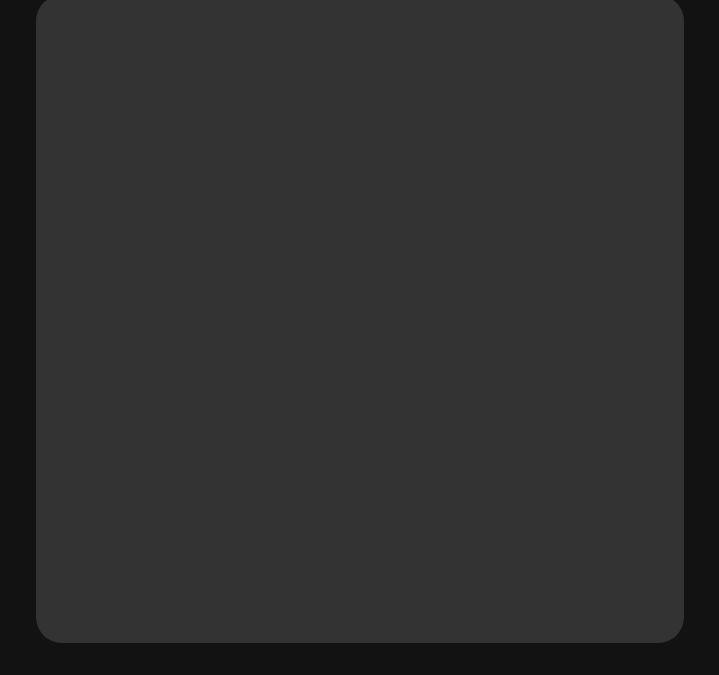
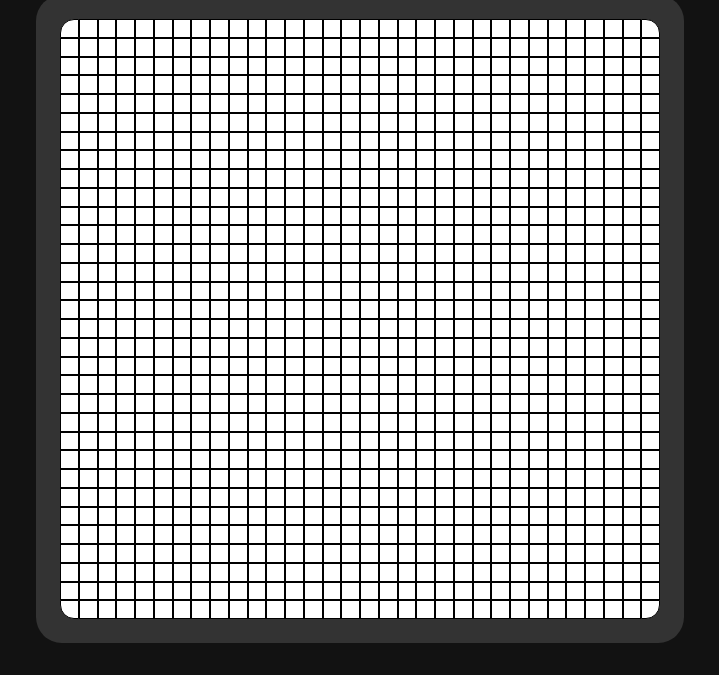
Before and after one commit to issac-in/odin-etch-a-sketch, a plain HTML site: page index.html in a window 1280 px wide. Shown: the part 125-800 px from the top of the page, without its empty margins (280-999 px from the left). Drawn offline with nearby package versions, Linux system fonts and the light colour scheme.

Commit message:
Implement dynamic grid density logic
Before, there was no existing feature to generate the display of the
etch-a-sketch, which was the whole point of this project. Now, there is.

Side-effects / Unintuitive consequences of this feature:
- I have not connected this to any user input yet.
- The MAXIMUM_DENSITY of the grid is 100, otherwise it looks terrible,
  and it gets really slow to load.
- For deleteGrid() you cannot use a live NodeList or HTMLCollection,
  because the removal of nodes, would mean only half get removed. It was
  a deliberate choice to use document.querySelectorAll(), as it returns
  a static NodeList, unlike something like parentNode.children, which
  was the original plan.
- For isCornerSquare() the parameter name sqrtDensity was an attempt to
  make it more clear that a sketchpad's width would only consistent of
  the sqrtDensity worth of pixels (e.g. 16). squareIndex is a direct
  reference to how each of the generated pixels has an id assigned based
  on the index of its generation (e.g. 0 to 255).

```diff
--- a/index.html
+++ b/index.html
@@ -16,7 +16,7 @@
             <h1>Etch-a-Sketch</h1>
             <p>Draw with the mouse over the grid!</p>
         </header>
-        <div class="container settings">
+        <div class="container-settings">
             <section class="grid">
                 <h2>Grid Options</h2>
                 <div class="settings">
@@ -34,7 +34,10 @@
                 </div>
             </section>
         </div>
-        <div class="container sketch-pad">
+        <div class="container-sketch-pad">
+            <div class="sketch-pad">
+
+            </div>
         </div>
     </main>
 </body>
--- a/script.js
+++ b/script.js
@@ -1 +1,95 @@
 "use strict"
+
+function checkGridAlreadyExists(parentNode) {
+    return parentNode.children.length;
+}
+
+function checkInvalidGridDensity(num) {
+    const MINIMUM_DENSITY = 16;
+    const MAXIMUM_DENSITY = 100;
+    let invalidGridDensity = true;
+
+    if (num < MINIMUM_DENSITY || num > MAXIMUM_DENSITY) {
+        console.error(`Expected a density between 16 & 100, got ${num}.`);
+    } else {
+        invalidGridDensity = false;
+    }
+    return invalidGridDensity;
+}
+
+function deleteGrid() {
+    const pixels = document.querySelectorAll(".pixel");
+    for (const pixel of pixels) {
+        pixel.remove();
+    }
+}
+
+function isCornerSquare(sqrtDensity, squareIndex) {
+    const TOP_LEFT_INDEX = 0;
+    const TOP_RIGHT_INDEX = sqrtDensity - 1;
+    const BOTTOM_LEFT_INDEX = sqrtDensity**2 - sqrtDensity;
+    const BOTTOM_RIGHT_INDEX = sqrtDensity**2 - 1;
+
+    let output;
+    switch (squareIndex) {
+        case TOP_LEFT_INDEX:
+            output = "topLeft";
+            break;
+        case TOP_RIGHT_INDEX:
+            output = "topRight";
+            break;
+        case BOTTOM_LEFT_INDEX:
+            output = "bottomLeft";
+            break;
+        case BOTTOM_RIGHT_INDEX:
+            output = "bottomRight";
+            break;
+        default:
+            output = "not a corner square";
+            break;
+    }
+    return output;
+}
+
+function setGridDensity(num = 16) {
+    if (checkInvalidGridDensity(num)) { return; }
+
+    const sketchPad = document.querySelector(".sketch-pad");
+    const sketchPadWidth = sketchPad.clientWidth;
+    const pixelValue = +(sketchPadWidth / num).toFixed(2);
+    const CORNER_RADIUS = "14px";
+
+    if (checkGridAlreadyExists(sketchPad)) { deleteGrid(); }
+
+    for (let i = 0; i < num**2; i++) {
+        let sketchPadPixel = document.createElement("div");
+        sketchPadPixel.setAttribute("class", "pixel");
+        sketchPadPixel.setAttribute("id", i);
+        sketchPadPixel.setAttribute("style",`
+            width: ${pixelValue}px;
+            height: ${pixelValue}px;
+            background-color: white;
+            border: 1px solid black;
+        `);
+
+        switch (isCornerSquare(num, i)) {
+            case "topLeft":
+                sketchPadPixel.style.borderRadius = `${CORNER_RADIUS} 0 0 0`;
+                break;
+            case "topRight":
+                sketchPadPixel.style.borderRadius = `0 ${CORNER_RADIUS} 0 0`;
+                break;
+            case "bottomLeft":
+                sketchPadPixel.style.borderRadius = `0 0 0 ${CORNER_RADIUS}`;
+                break;
+            case "bottomRight":
+                sketchPadPixel.style.borderRadius = `0 0 ${CORNER_RADIUS} 0`;
+                break;
+        }
+
+        sketchPad.appendChild(sketchPadPixel);
+    }
+}
+
+setGridDensity();
+setGridDensity(32);
--- a/styles.css
+++ b/styles.css
@@ -28,15 +28,20 @@ header {
     align-items: center;
 }
 
-.container.settings {
+.container-settings {
     gap: 24px;
     display: flex;
 }
 
-.container.sketch-pad {
+.container-sketch-pad {
     padding: 24px;
     width: 648px;
     height: 648px;
     background-color: #333333;
     border-radius: 4%;
 }
+
+.sketch-pad {
+    display: flex;
+    flex-flow: row wrap;
+}
```
